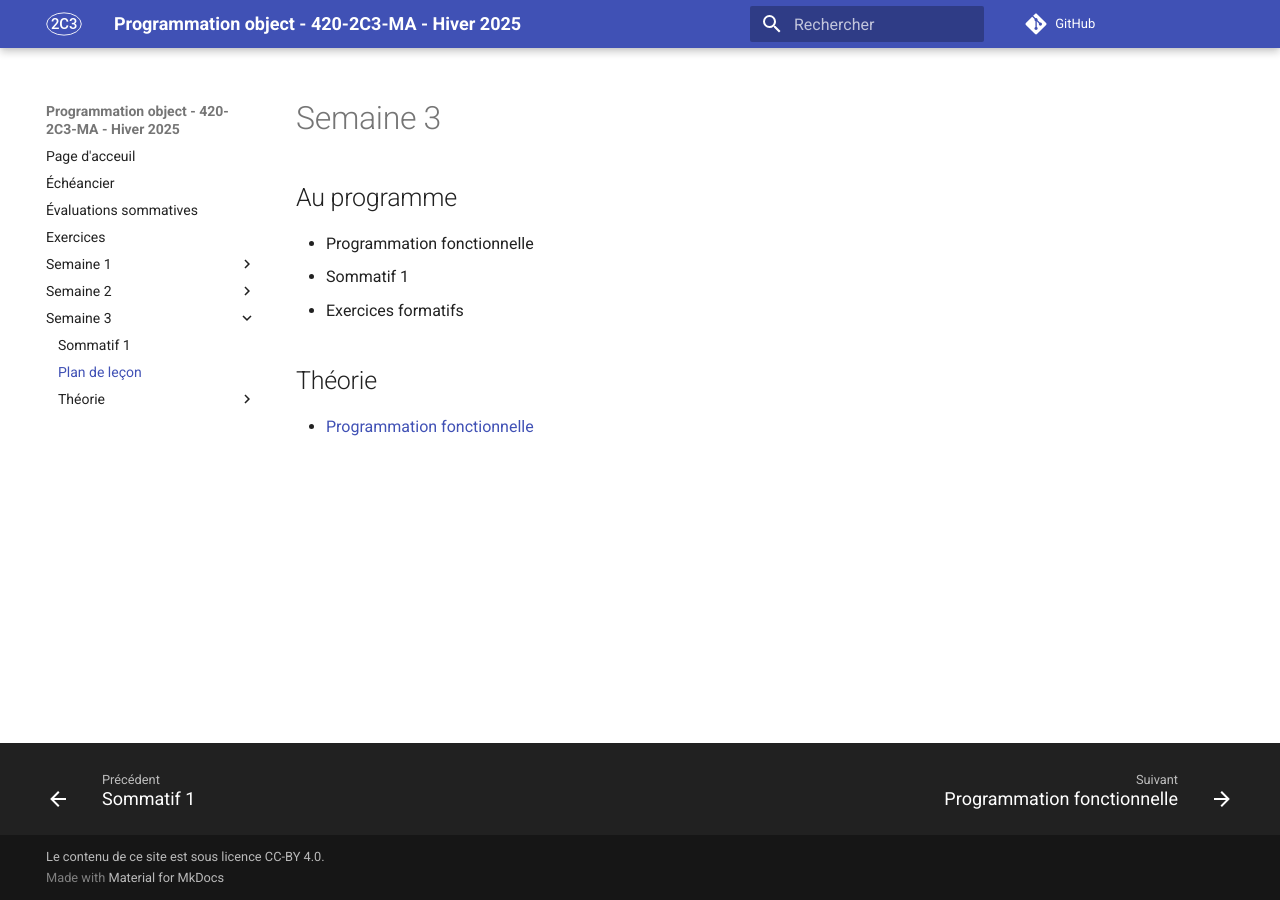
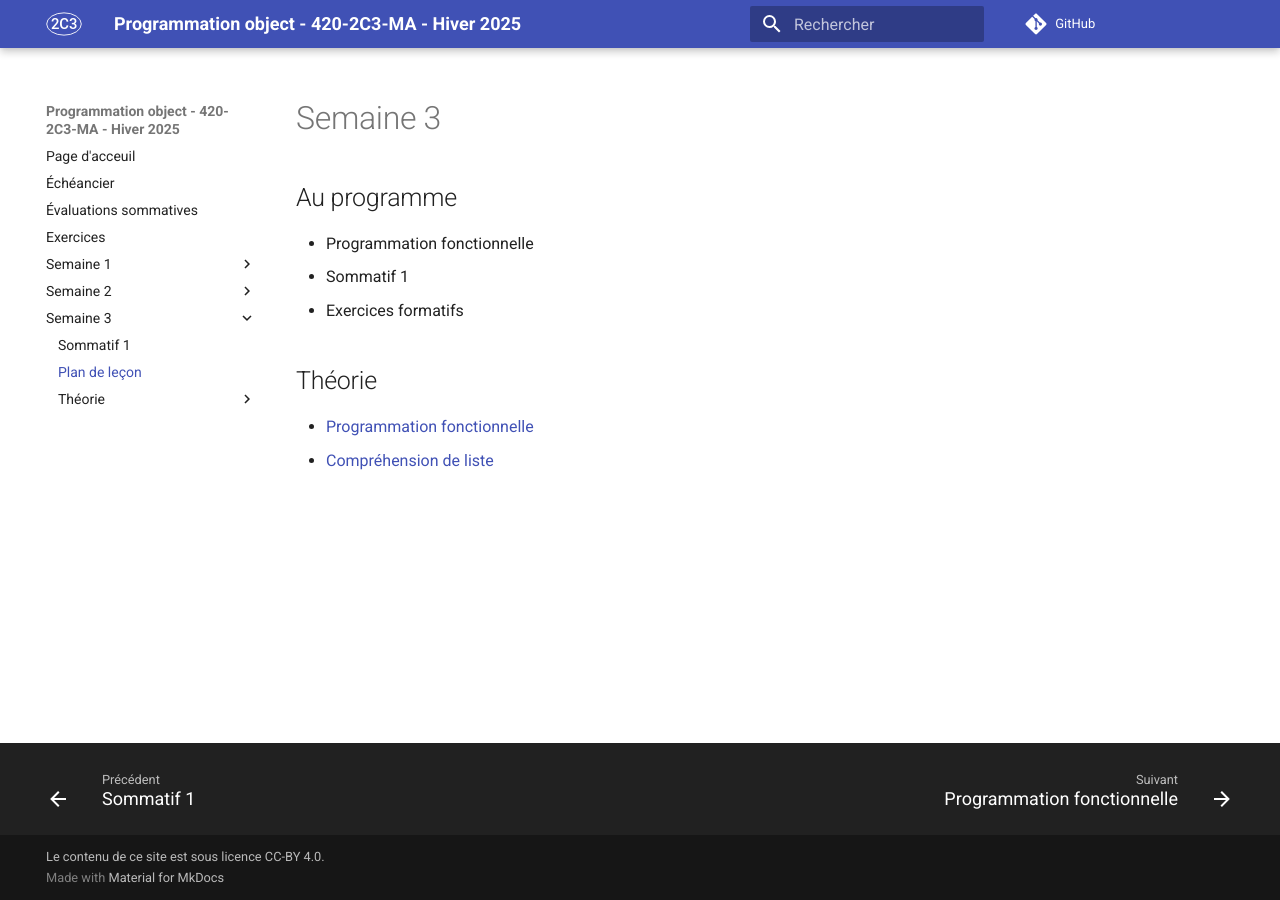
Before and after one commit to archambaultv-prof/2025H-420-2C3-MA, an MkDocs documentation site: the page built from docs/semaine_03/index.md, in a window 1280 px wide. Built offline with MkDocs 1.6.1 and Material for MkDocs 9.7.7, drawn with Linux system fonts in a browser that asks for light colours; comment, search, counter and statistics services are not loaded.

Commit message:
Ajout d'une section sur la compréhension de liste dans la théorie de la semaine 3

```diff
--- a/docs/semaine_03/index.md
+++ b/docs/semaine_03/index.md
@@ -11,3 +11,4 @@ hide:
 
 ## Théorie
 - [Programmation fonctionnelle](theorie/01_prog_func.md)
+- [Compréhension de liste](theorie/02_list_comprehension.md)
```
